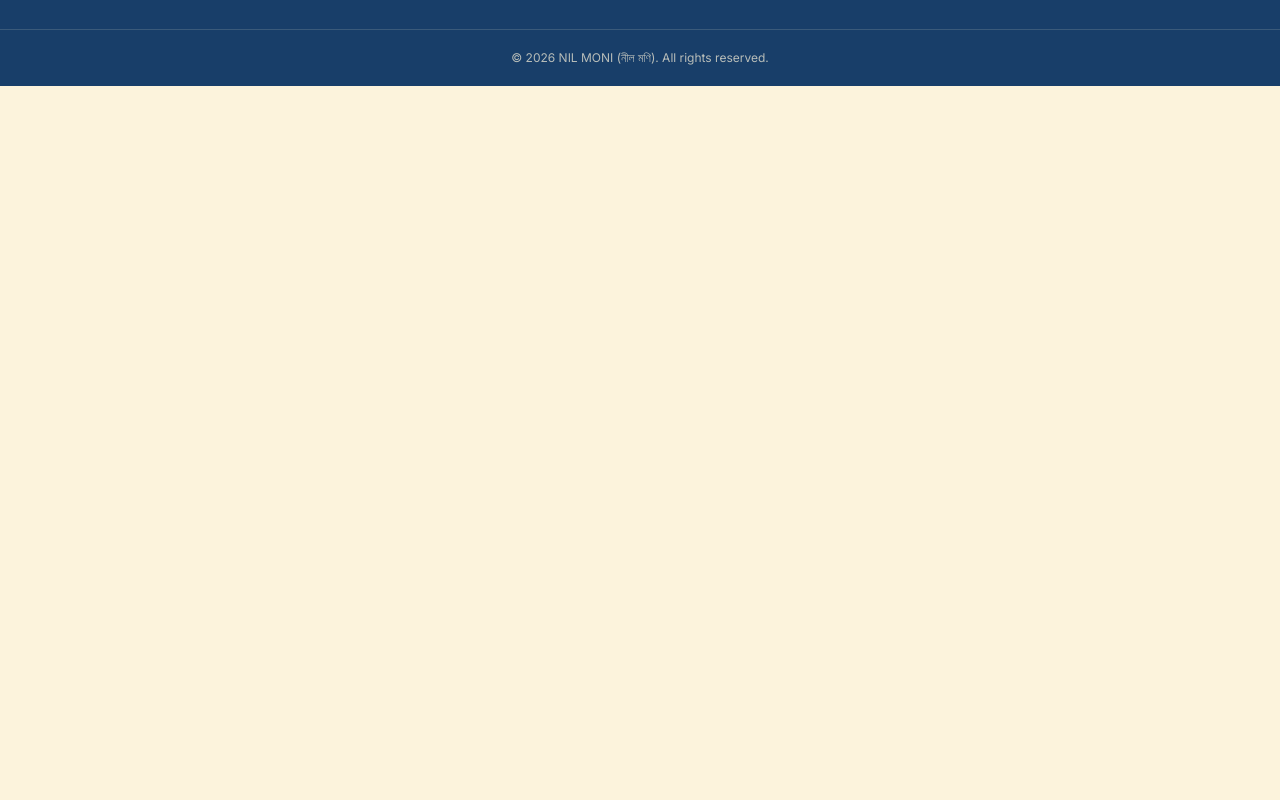
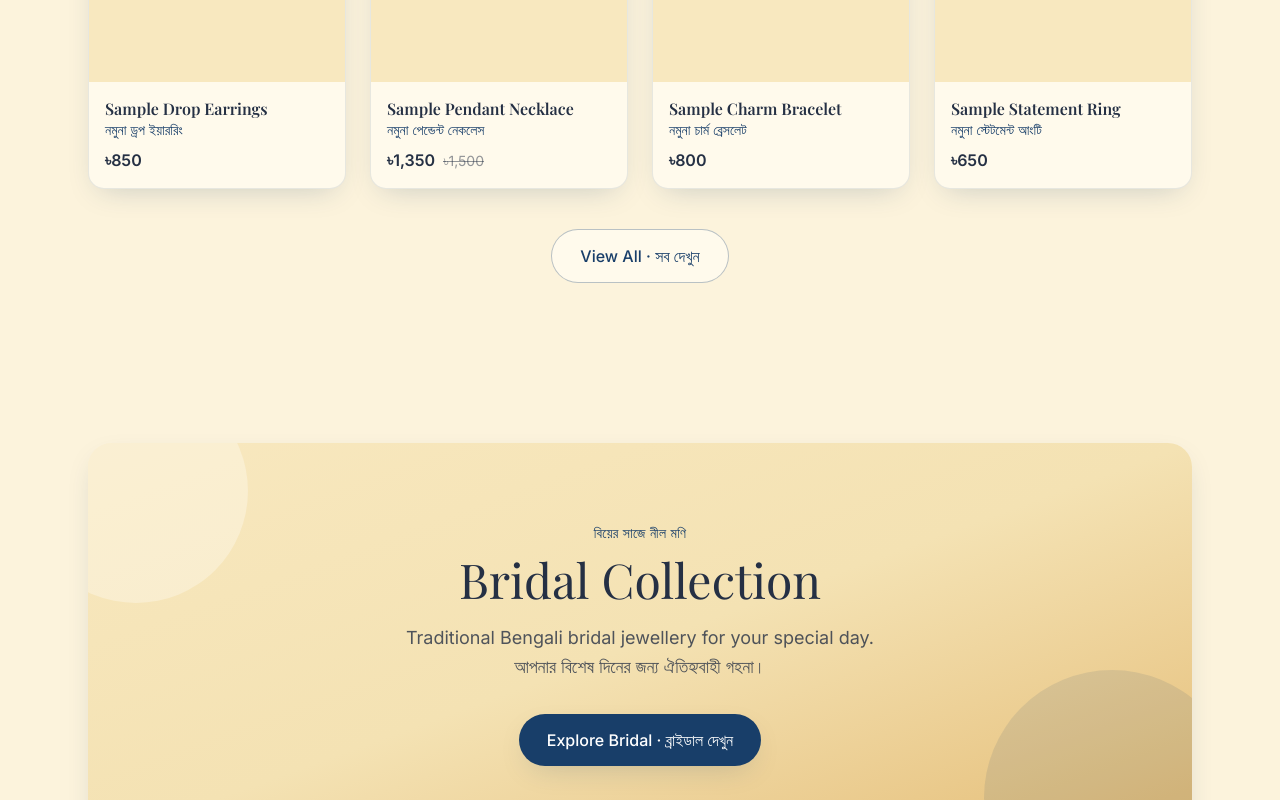
Before and after one commit to Labiba-Rahman-Oroni/Nil-Moni, a Next.js app in the folder frontend/: page / in a window 1280 px wide. Shown: the part 3740-4540 px from the top of the page. Before the commit the page ends 3826 px from the top, so only its background shows below. Built offline with nearby package versions, Linux system fonts and the light colour scheme; a web font is replaced by a local one.

Commit message:
Add best sellers section and bridal promo banner

```diff
--- a/frontend/app/page.tsx
+++ b/frontend/app/page.tsx
@@ -1,3 +1,4 @@
+import BridalBanner from "@/components/home/BridalBanner";
 import CategoriesSection from "@/components/home/CategoriesSection";
 import Hero from "@/components/home/Hero";
 import ProductsSection from "@/components/home/ProductsSection";
@@ -6,6 +7,7 @@ import { sampleProducts } from "@/constants/products";
 export default function HomePage() {
   const newArrivals = sampleProducts.filter((p) => p.isNew).slice(0, 4);
   const featured = sampleProducts.filter((p) => p.isFeatured).slice(0, 4);
+  const bestSellers = sampleProducts.filter((p) => p.isBestSeller).slice(0, 4);
 
   return (
     <main>
@@ -26,6 +28,14 @@ export default function HomePage() {
         products={featured}
         viewAllHref="/shop"
       />
+      <ProductsSection
+        eyebrow="সবচেয়ে জনপ্রিয়"
+        title="Best Sellers"
+        subtitle="গ্রাহকদের পছন্দের গহনা – customer favourites."
+        products={bestSellers}
+        viewAllHref="/shop"
+      />
+      <BridalBanner />
     </main>
   );
 }
--- /dev/null
+++ b/frontend/components/home/BridalBanner.tsx
@@ -0,0 +1,37 @@
+import Button from "@/components/ui/Button";
+import Container from "@/components/ui/Container";
+
+export default function BridalBanner() {
+       return (
+              <section className="py-16 md:py-20">
+                     <Container>
+                            <div className="relative overflow-hidden rounded-3xl bg-linear-to-br from-cream via-mustard-tint to-mustard/70 px-8 py-14 text-center shadow-soft md:px-16 md:py-20">
+                                   {/* Decorative circles (hidden from screen readers) */}
+                                   <div
+                                          aria-hidden="true"
+                                          className="absolute -top-16 -left-16 h-56 w-56 rounded-full bg-white/30"
+                                   />
+                                   <div
+                                          aria-hidden="true"
+                                          className="absolute -right-12 -bottom-20 h-64 w-64 rounded-full bg-royal/10"
+                                   />
+
+                                   <div className="relative mx-auto max-w-2xl">
+                                          <p className="text-sm font-medium tracking-wide text-royal">
+                                                 বিয়ের সাজে নীল মণি
+                                          </p>
+                                          <h2 className="mt-3 text-3xl md:text-5xl">Bridal Collection</h2>
+                                          <p className="mt-5 text-base leading-relaxed text-ink/80 md:text-lg">
+                                                 Traditional Bengali bridal jewellery for your special day.
+                                                 <br />
+                                                 আপনার বিশেষ দিনের জন্য ঐতিহ্যবাহী গহনা।
+                                          </p>
+                                          <div className="mt-8">
+                                                 <Button href="/bridal">Explore Bridal · ব্রাইডাল দেখুন</Button>
+                                          </div>
+                                   </div>
+                            </div>
+                     </Container>
+              </section>
+       );
+}
--- a/frontend/constants/products.ts
+++ b/frontend/constants/products.ts
@@ -107,4 +107,49 @@ export const sampleProducts: Product[] = [
               isFeatured: true,
               isSample: true,
        },
+       {
+              id: "s9",
+              slug: "sample-drop-earrings",
+              nameEn: "Sample Drop Earrings",
+              nameBn: "নমুনা ড্রপ ইয়াররিং",
+              categorySlug: "earrings",
+              price: 850,
+              inStock: true,
+              isBestSeller: true,
+              isSample: true,
+       },
+       {
+              id: "s10",
+              slug: "sample-pendant-necklace",
+              nameEn: "Sample Pendant Necklace",
+              nameBn: "নমুনা পেন্ডেন্ট নেকলেস",
+              categorySlug: "necklaces",
+              price: 1500,
+              discountPrice: 1350,
+              inStock: true,
+              isBestSeller: true,
+              isSample: true,
+       },
+       {
+              id: "s11",
+              slug: "sample-charm-bracelet",
+              nameEn: "Sample Charm Bracelet",
+              nameBn: "নমুনা চার্ম ব্রেসলেট",
+              categorySlug: "bracelets",
+              price: 800,
+              inStock: true,
+              isBestSeller: true,
+              isSample: true,
+       },
+       {
+              id: "s12",
+              slug: "sample-statement-ring",
+              nameEn: "Sample Statement Ring",
+              nameBn: "নমুনা স্টেটমেন্ট আংটি",
+              categorySlug: "rings",
+              price: 650,
+              inStock: true,
+              isBestSeller: true,
+              isSample: true,
+       },
 ];
```
